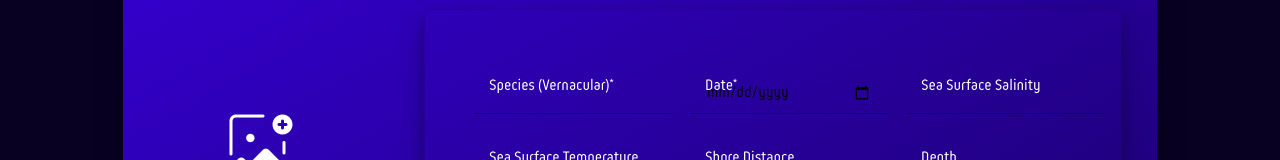
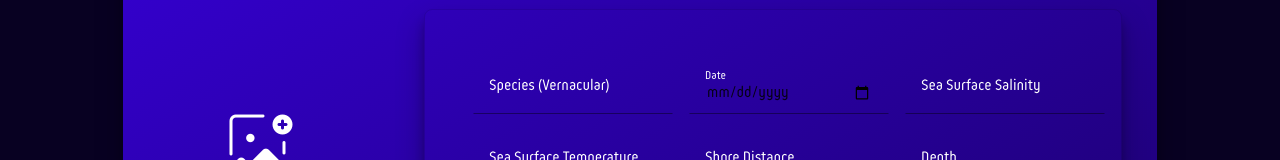
Before and after one commit to dekaratas/CritterTrack, a React (Vite) app in the folder CritterTrack/: page / in a window 1280 px wide. Shown: the part 171-331 px from the top of the page. Built offline with nearby package versions, Linux system fonts and the light colour scheme.

Commit message:
Work on Submit Button

```diff
--- a/CritterTrack/src/main/index.js
+++ b/CritterTrack/src/main/index.js
@@ -3,6 +3,8 @@ import { join } from 'path'
 import { electronApp, optimizer, is } from '@electron-toolkit/utils'
 import icon from '../../resources/icon.png?asset'
 
+// My Handler function for opening a dialog and returning the file path if not canceled
+// TODO: Fix issue where, when canceled, not even the standard image is displayed
 async function handleFileOpen() {
   const { canceled, filePaths } = await dialog.showOpenDialog({})
   if (!canceled) {
--- a/CritterTrack/src/renderer/src/components/AddRecord/AddRecord.css
+++ b/CritterTrack/src/renderer/src/components/AddRecord/AddRecord.css
@@ -91,8 +91,6 @@ input {
 
 input:focus {
   outline: none;
-  border-bottom-width: 2px;
-  border-bottom-color: #282828;
 }
 
 input:focus + label {
@@ -104,12 +102,18 @@ input.is-valid + label {
   transform: translateY(-100%) scale(0.75);
 }
 
-footer {
-  text-align: center;
-  padding: 0.5rem 0;
-  background-color: #eaeaea90;
+/* Make date label float by default so it doesnt clash with the date input */
+#date + label {
+  transform: translateY(-100%) scale(0.75);
 }
 
 label.float {
   transform: translateY(-100%) scale(0.75);
 }
+
+/* Get rid of spin buttons for number fields */
+input[type='number']::-webkit-inner-spin-button,
+input[type='number']::-webkit-outer-spin-button {
+  -webkit-appearance: none;
+  margin: 0;
+}
--- a/CritterTrack/src/renderer/src/components/AddRecord/AddRecord.jsx
+++ b/CritterTrack/src/renderer/src/components/AddRecord/AddRecord.jsx
@@ -8,17 +8,17 @@ import { useState } from 'react'
 
 export default function AddRecord() {
   const [inputs, setInputs] = useState([
-    { id: 'vernacular', value: '', name: 'Species (Vernacular)*' },
-    { id: 'date', value: '', name: 'Date*' },
-    { id: 'sss', value: '', name: 'Sea Surface Salinity' },
-    { id: 'sst', value: '', name: 'Sea Surface Temperature' },
-    { id: 'shoredistance', value: '', name: 'Shore Distance' },
-    { id: 'depth', value: '', name: 'Depth' },
-    { id: 'count', value: '', name: 'Count' },
+    { id: 'vernacular', value: '', name: 'Species (Vernacular)', type: 'text' },
+    { id: 'date', value: '', name: 'Date' },
+    { id: 'sss', value: '', name: 'Sea Surface Salinity', type: 'number' },
+    { id: 'sst', value: '', name: 'Sea Surface Temperature', type: 'number' },
+    { id: 'shoredistance', value: '', name: 'Shore Distance', type: 'number' },
+    { id: 'depth', value: '', name: 'Depth', type: 'number' },
+    { id: 'count', value: '', name: 'Count', type: 'number' },
     { id: 'imgURL', value: '', name: 'Image URL' },
-    { id: 'longitude', value: '', name: 'Longitude' },
-    { id: 'latitude', value: '', name: 'Latitude' },
-    { id: 'country', value: '', name: 'Country' }
+    { id: 'longitude', value: '', name: 'Longitude', type: 'number' },
+    { id: 'latitude', value: '', name: 'Latitude', type: 'number' },
+    { id: 'country', value: '', name: 'Country', type: 'text' }
   ])
 
   const handleInputChange = (e, id) => {
@@ -42,15 +42,20 @@ export default function AddRecord() {
     setInputs(updatedInputs)
   }
 
+  const handleSubmit = (e) => {
+    e.preventDefault()
+    console.log('Yay', e)
+  }
+
   return (
     <div className="addRecordContainer">
       <ImageUpload onImageUpload={handleImageChange} />
       <div className="form-container">
-        <form action="">
+        <form action="" onSubmit={handleSubmit}>
           {inputs.map((input) => (
             <div className="input-container" key={input.id}>
               <input
-                type={input.id === 'date' ? 'date' : 'text'}
+                type={input.id === 'date' ? 'date' : input.type}
                 id={input.id}
                 required
                 value={input.value}
```
